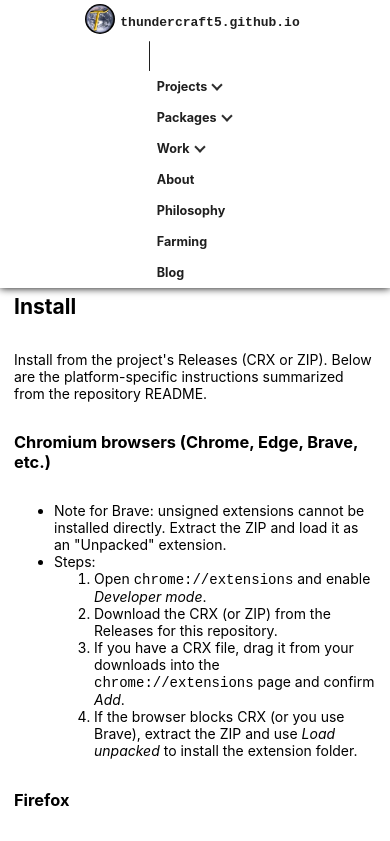
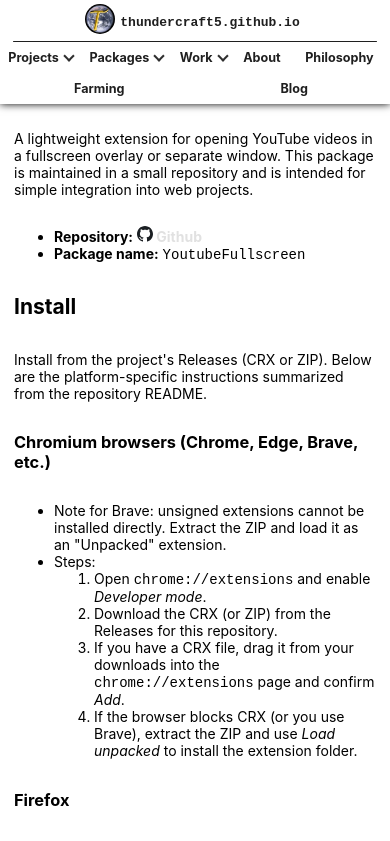
Before and after one commit to Thundercraft5/thundercraft5.github.io, a Next.js app: page /packages/YoutubeFullscreen in a window 390 px wide. Shown: the top 841 px of the page. Built offline with nearby package versions, Linux system fonts and the light colour scheme; what @thundercraft5/node-errors would draw is missing.

Commit message:
Fix mobile layout

```diff
--- a/components/TopNav.module.scss
+++ b/components/TopNav.module.scss
@@ -19,7 +19,7 @@
 }
 
 .logo {
-    display: inline-block;
+    display: inline-flex;
     padding: 4px;
 }
 
@@ -47,7 +47,7 @@
 }
 
 .menu {
-    display: inline-block;
+    display: inline-flex;
     padding: 0;
 }
 
@@ -85,6 +85,7 @@
     min-width: 70px;
     box-shadow: 0 0 3px -1px black;
     position: absolute;
+    z-index: 99999;
 }
 
 .topNavMenu>ul>li>a {
@@ -149,7 +150,7 @@
     padding-top: 8px;
 }
 
-@media (max-width: 768px) {
+@media (max-width: 1000px) {
     nav.topnav {
         flex-direction: column;
         height: auto;
@@ -157,9 +158,18 @@
         /* Center elements vertically */
     }
 
+    .navMenu::before {
+        height: 0.5px;
+        width: 50px;
+        flex-basis: 100%;
+        margin-left: 1em;
+        margin-right: 1em;
+    }
+
     .navMenu {
-        flex-direction: column;
+        flex-direction: row;
         align-items: flex-start;
+        flex-wrap: wrap;
     }
 
     .topNavMenu {
@@ -226,3 +236,5 @@
 .bold {
     font-weight: bold;
 }
+
+@media screen and (max-width: 769px) {}
--- a/styles/global.scss
+++ b/styles/global.scss
@@ -45,6 +45,6 @@
     padding: 1px;
 }
 
-.callout>.quote>span~strong {
+.callout>.quote>span~strong:has(:not(p)) {
     display: none !important;
 }
```
